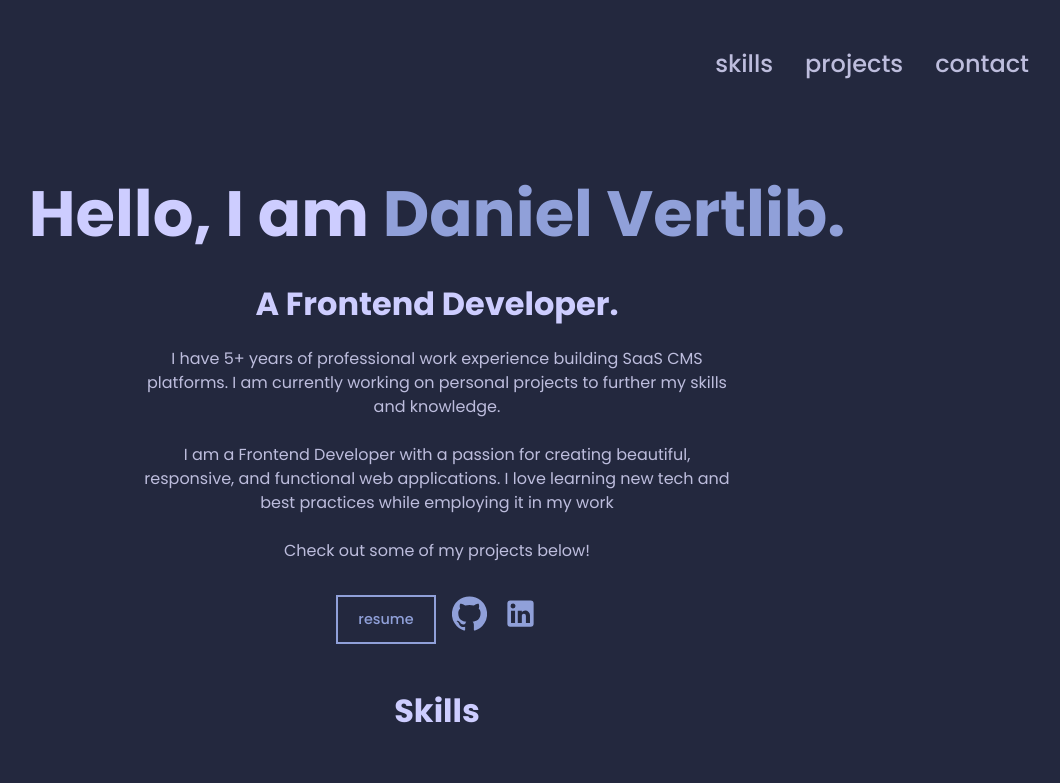
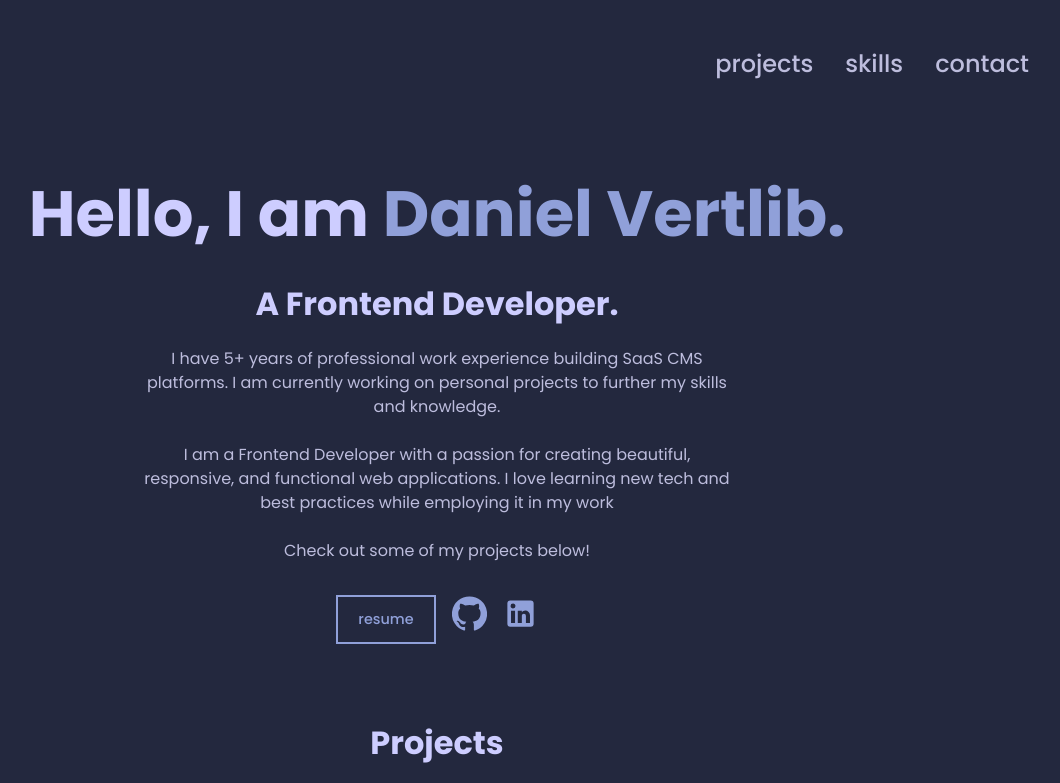
Before and after one commit to DanielVertlib/portfolio, a React (Create React App) app: page / in a window 1280 px wide. Shown: the top 783 px of the page, without its empty margins (203-1263 px from the left). Built offline with nearby package versions, Linux system fonts and the light colour scheme.

Commit message:
Reorder nav bar items

```diff
--- a/src/App.js
+++ b/src/App.js
@@ -18,8 +18,8 @@ function App() {
     <div className={`${theme} app`}>
       <NavBar />
       <About />
+      <Projects />
       <Skills />
-      <Projects />
       <Contact />
     </div>
   )
--- a/src/components/NavBar/navbar.js
+++ b/src/components/NavBar/navbar.js
@@ -16,8 +16,8 @@ const NavBar = () => {
     <div className="navbar">
       {/* <img src={logo} alt="Logo" className="logo" /> */}
       <div className="navbar-menu">
+        <Link {...linkProps} to="projects">projects</Link>
         <Link {...linkProps} to="skills">skills</Link>
-        <Link {...linkProps} to="projects">projects</Link>
         <Link {...linkProps} to="contact">contact</Link>
       </div>
     </div>
```
